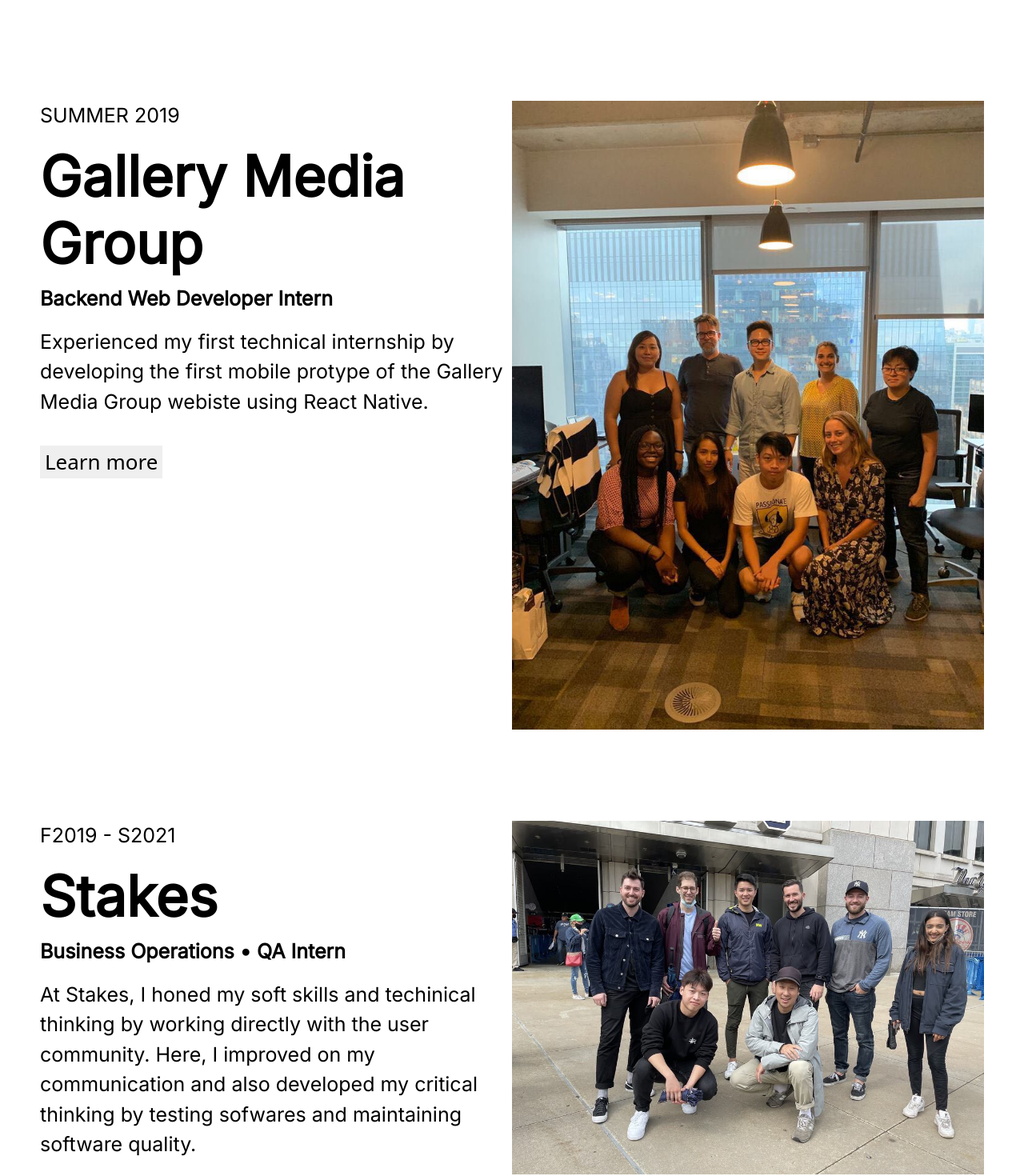
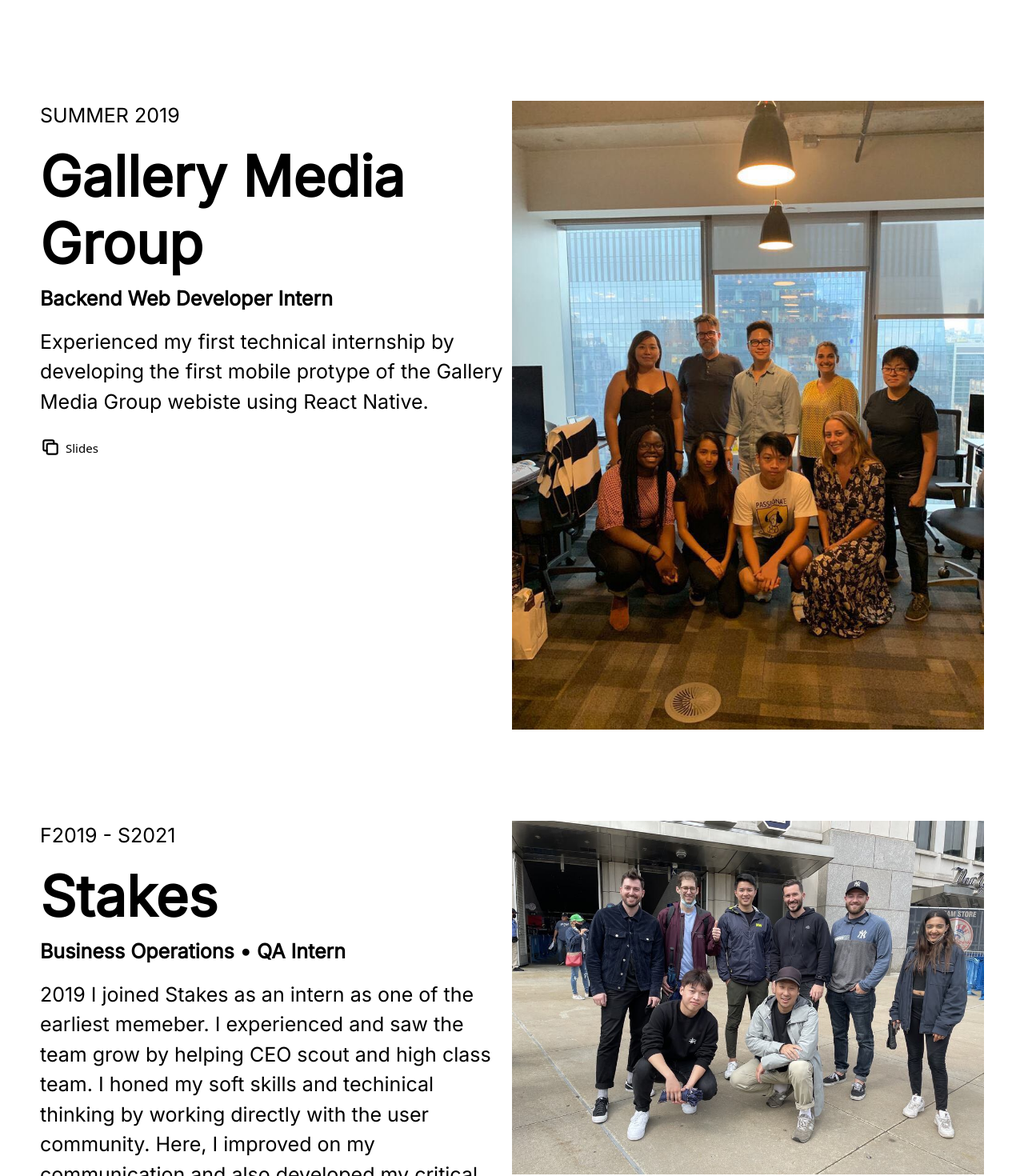
Before and after one commit to achen5671/andychen-portfolio, a React (Create React App) app: page / in a window 1280 px wide. Shown: the part 3120-4590 px from the top of the page at 80% size. Built offline with nearby package versions, Linux system fonts and the light colour scheme; the HTML template or start-up script is replaced by a standard one.

Commit message:
update expdata. Add details button for exp

```diff
--- a/src/components/StoryItem.js
+++ b/src/components/StoryItem.js
@@ -1,12 +1,15 @@
 import React, { useState } from 'react';
 import styled from 'styled-components';
+import { TbCopy } from 'react-icons/tb'
+
 const parse = require('html-react-parser');
 
 // Story Item will take an entire section / page
 export default function StoryItem ({ item }) {
-    const { title, position, text, image, date, detail: { tag }} = item;
+    const { title, position, text, image, date, detail: {tag, completion }} = item;
 
-    const [isDetailVisible, toggleDetail ] = useState(false)
+    const [isDetailVisible, toggleDetail] = useState(false);
+    const [projectDetails, updateProject] = useState('');
     return (
     <StorySection>
         <StoryContent>
@@ -14,15 +17,23 @@
             <Title>{title}</Title>
             <Text style={{ fontWeight:'bold'}}>{position}</Text>
             <Text>{text}</Text>
-            {tag != '' && <DetailButton onClick={() => {toggleDetail(!isDetailVisible)}}>Learn more</DetailButton>}
+            {completion.length != 0 && completion.map((proj, idx) => {
+              const {name, link } = proj;
+              return(
+                <div key={idx}>
+                  <span><TbCopy /></span>
+                  <DetailButton onClick={() => {updateProject(link); toggleDetail(!isDetailVisible)}}>{name}</DetailButton>
+                </div>
+              )
+            })}
         </StoryContent>
         <ImageContainer>
           <StoryImage src={image} />
           <ImageOverlay>
-            <span>This is my team</span>
+            <span>{tag}</span>
           </ImageOverlay>
         </ImageContainer>
-        {isDetailVisible && parse(tag)}
+        {isDetailVisible && projectDetails != '' && parse(projectDetails)}
     </StorySection>
     )
 }
@@ -117,11 +128,6 @@
 const DetailButton = styled.button`
   text-decoration: none;
   border: none;
-  /* background-color: #ffffff; */
-  position: relative;
-  display: flex;
-  flex-direction: column;
-  justify-content: flex-start;
-  align-self: flex-start;
-  margin-top: 20px;
+  background-color: #ffffff;
+  font-size: 15px;
 `
--- a/src/data/expData.js
+++ b/src/data/expData.js
@@ -5,13 +5,22 @@
         date: "2018-2019",
         position: "Fellowship",
         image: "../../images/aot.jpeg",
-        category: {
-            tag: "",
-            color: "",
-        },
         detail: {
-            tag: '<iframe style="border: 1px solid rgba(0, 0, 0, 0.1);" width="50%" height="700" src="https://www.figma.com/embed?embed_host=share&url=https%3A%2F%2Fwww.figma.com%2Fproto%2FXaDD57D2nVSYPrsv6J071cPb%2FSports4U%3Fnode-id%3D1%253A2%26scaling%3Dscale-down%26page-id%3D0%253A1%26starting-point-node-id%3D1%253A2" allowfullscreen></iframe>',
-            isVisible: false,
+            tag: 'America On Tech',
+            completion: [
+                {
+                    name: 'Book Store [DEPRECATED]',
+                    link: '',
+                },
+                {
+                    name: 'Plastic free [DEPRECATED]',
+                    link: ''
+                },
+                {
+                    name: 'Sports4U',
+                    link: '<iframe style="border: 1px solid rgba(0, 0, 0, 0.1);" width="50%" height="700" src="https://www.figma.com/embed?embed_host=share&url=https%3A%2F%2Fwww.figma.com%2Fproto%2FXaDD57D2nVSYPrsv6J071cPb%2FSports4U%3Fnode-id%3D1%253A2%26scaling%3Dscale-down%26page-id%3D0%253A1%26starting-point-node-id%3D1%253A2" allowfullscreen></iframe>',
+                }
+            ],
         }
     },
     {
@@ -20,28 +29,25 @@
         date: "SUMMER 2019",
         position: "Backend Web Developer Intern",
         image: "../../images/gmg_intern_team.jpeg",
-        category: {
-            tag: "",
-            color: "",
-        },
         detail: {
-            tag: '<iframe src="https://docs.google.com/presentation/d/e/2PACX-1vSUqCwuZYHHdqS5Yed4fQjFdX1QppSTScjxaWUPhbPOvIIWhtHZlCMjqp5wZ2fVJ5D09JER5wpZVV2-/embed?start=false&loop=true&delayms=3000" frameborder="0" width="960" height="569" allowfullscreen="true" mozallowfullscreen="true" webkitallowfullscreen="true"></iframe>',
-            isVisible: false,
+            tag: 'Gallery Media Group team!',
+            completion: [
+                {
+                    name: 'Slides',
+                    link: '<iframe src="https://docs.google.com/presentation/d/e/2PACX-1vSUqCwuZYHHdqS5Yed4fQjFdX1QppSTScjxaWUPhbPOvIIWhtHZlCMjqp5wZ2fVJ5D09JER5wpZVV2-/embed?start=false&loop=true&delayms=3000" frameborder="0" width="960" height="569" allowfullscreen="true" mozallowfullscreen="true" webkitallowfullscreen="true"></iframe>'
+                }
+            ],
         }
     },
     {
         title: "Stakes",
-        text: "At Stakes, I honed my soft skills and techinical thinking by working directly with the user community. Here, I improved on my communication and also developed my critical thinking by testing sofwares and maintaining software quality.",
+        text: "2019 I joined Stakes as an intern as one of the earliest memeber. I experienced and saw the team grow by helping CEO scout and high class team. I honed my soft skills and techinical thinking by working directly with the user community. Here, I improved on my communication and also developed my critical thinking by testing sofwares and maintaining software quality.",
         date: "F2019 - S2021",
         position: "Business Operations • QA Intern",
         image: "../../images/stakes-founding.jpeg",
-        category: {
-            tag: "",
-            color: "",
-        },
         detail: {
-            tag: '',
-            isVisible: false,
+            tag: 'Stakes Team 2021',
+            completion: [],
         }
     },
     {
@@ -50,13 +56,9 @@
         date: "2021 - PRESENT",
         position: "Full Stack Intern",
         image: "../../images/stakes-seed-team.jpeg",
-        category: {
-            tag: "",
-            color: "",
-        },
         detail: {
-            tag: '',
-            isVisible: false,
+            tag: 'Stakes Team 2022',
+            completion: [],
         }
     },
 ]
```
